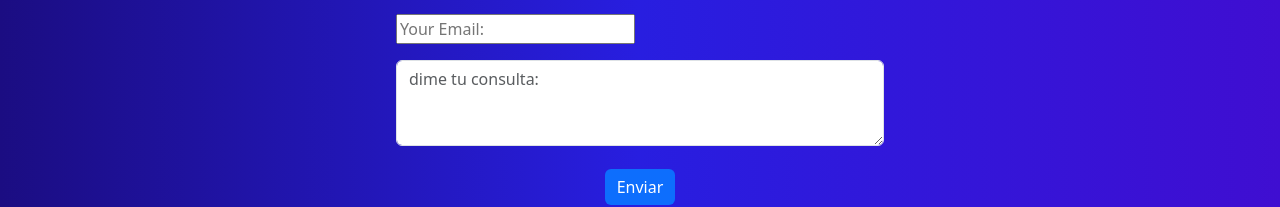
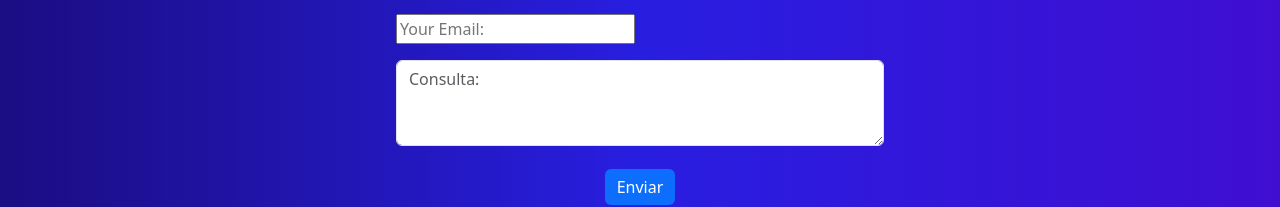
Before and after one commit to maxiir/My-portafolio, a React (Vite) app in the folder client/: page / in a window 1280 px wide. Shown: the part 2723-2930 px from the top of the page. Built offline with nearby package versions, Linux system fonts and the light colour scheme.

Commit message:
fix response

```diff
--- a/client/src/components/Contact.jsx
+++ b/client/src/components/Contact.jsx
@@ -41,7 +41,7 @@ function Contact() {
               <div className="mb-3">
                 <textarea
                   className="form-control"
-                  placeholder="dime tu consulta:"
+                  placeholder="Consulta:"
                   name="consulta"
                   rows={3}
                   defaultValue={""}
--- a/client/src/components/Footer.css
+++ b/client/src/components/Footer.css
@@ -7,3 +7,9 @@ footer p{
     color:white;
     text-align: center;
 }
+
+@media(max-width:500px){
+    footer p{
+        font-size: 10px;
+    }
+}
--- a/client/src/components/Nav.css
+++ b/client/src/components/Nav.css
@@ -31,7 +31,7 @@ i:hover{
   transition: all 2s;
   font-size: 20px;
 }
-/*
+
 @media (max-width:700px){
 
   .icons{
@@ -42,4 +42,4 @@ i:hover{
     margin: 0 10px;
   }
 
-} */
+}
--- a/client/src/components/Presentacion.css
+++ b/client/src/components/Presentacion.css
@@ -76,3 +76,9 @@ p {
 
 
 }
+
+@media(max-width:600px){
+  #mypresentacion{
+    margin: 15% auto;
+  }
+}
--- a/client/src/components/Proyects.css
+++ b/client/src/components/Proyects.css
@@ -81,5 +81,8 @@
     width: 100%;
     pointer-events: none;
   }
+  .container-proyects h1{
+    padding: 5%;
+  }
 
 }
```
